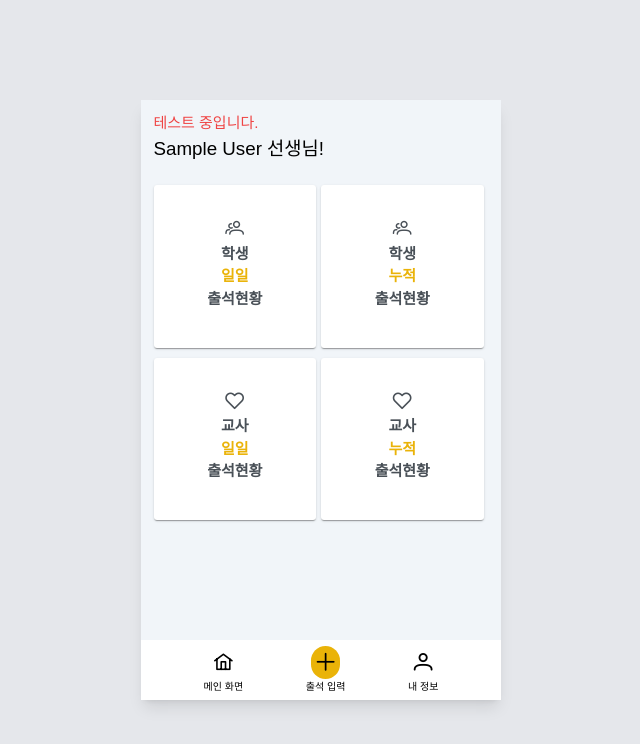
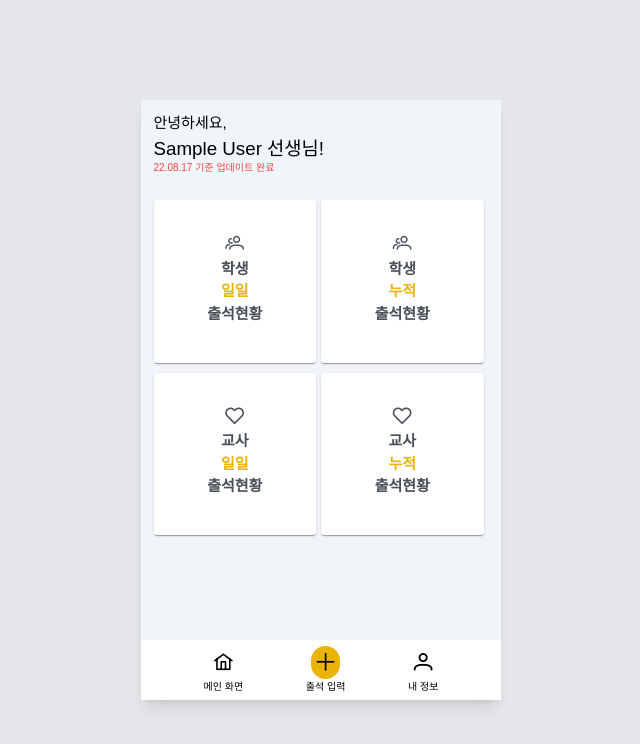
Before and after one commit to cosmickj/odumak-frontend, a Vue app: page / in a window 1280 px wide. Shown: the top 744 px of the page, without its empty margins (319-959 px from the left). Built offline with nearby package versions, Linux system fonts and the light colour scheme; no server answers; the database is empty; sample sign-in values are in the browser's storage; what vue-cookies would draw is missing.

Commit message:
Feat: 업데이트 완료 문구 추가하기

```diff
--- a/src/views/Home/index.vue
+++ b/src/views/Home/index.vue
@@ -1,8 +1,7 @@
 <template>
   <div class="overflow-auto h-[calc(100%_-_6rem)] bg-slate-100">
     <div class="p-5">
-      <div class="text-2xl text-red-500">테스트 중입니다.</div>
-      <!-- <div class="text-2xl">안녕하세요,</div> -->
+      <div class="text-2xl">안녕하세요,</div>
       <div class="flex mt-2 text-3xl items-baseline">
         {{ userName }} 선생님!
 
@@ -15,6 +14,7 @@
           </div>
         </router-link>
       </div>
+      <div class="text-red-500">22.08.17 기준 업데이트 완료</div>
     </div>
 
     <div class="p-5">
```
